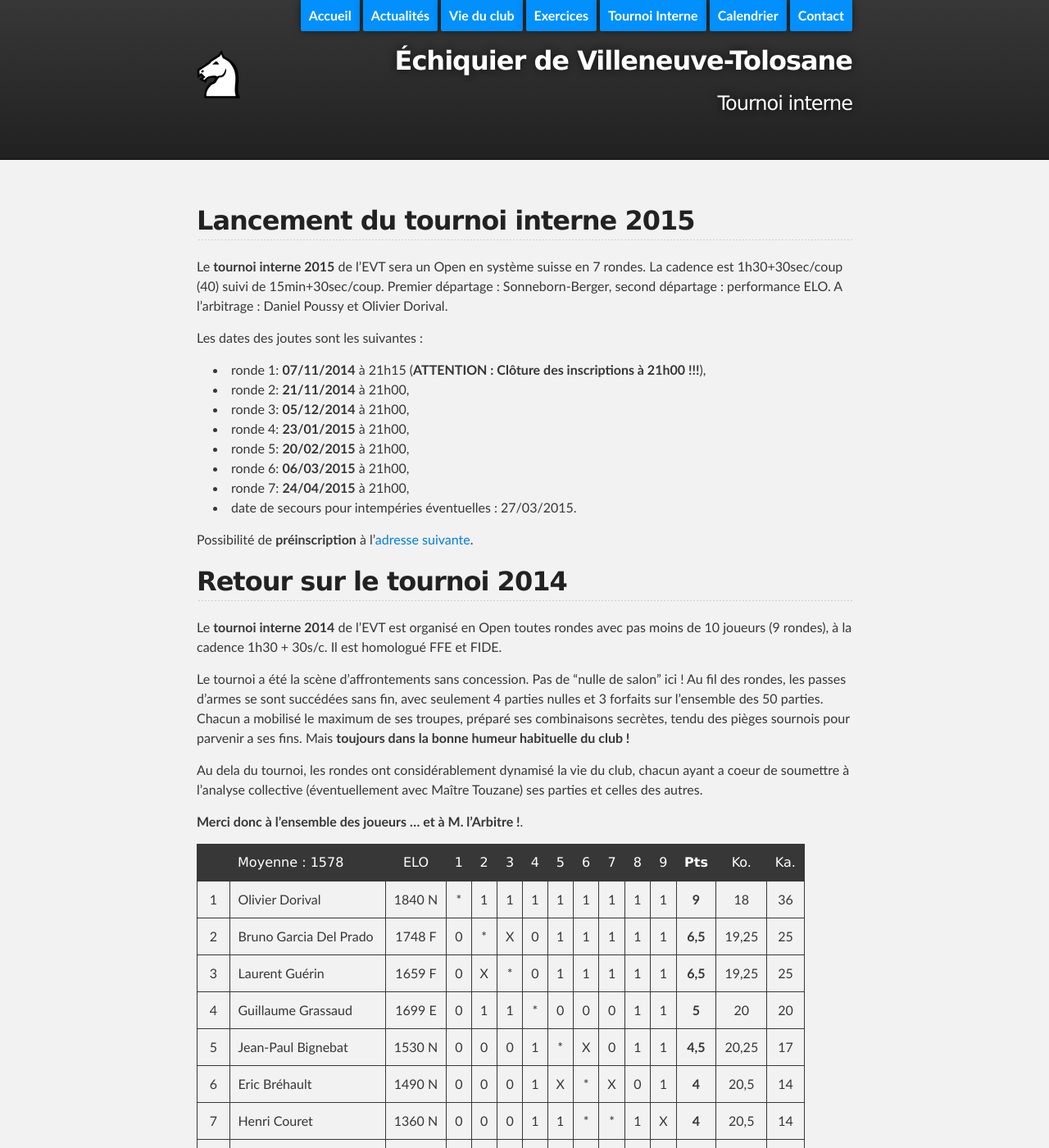
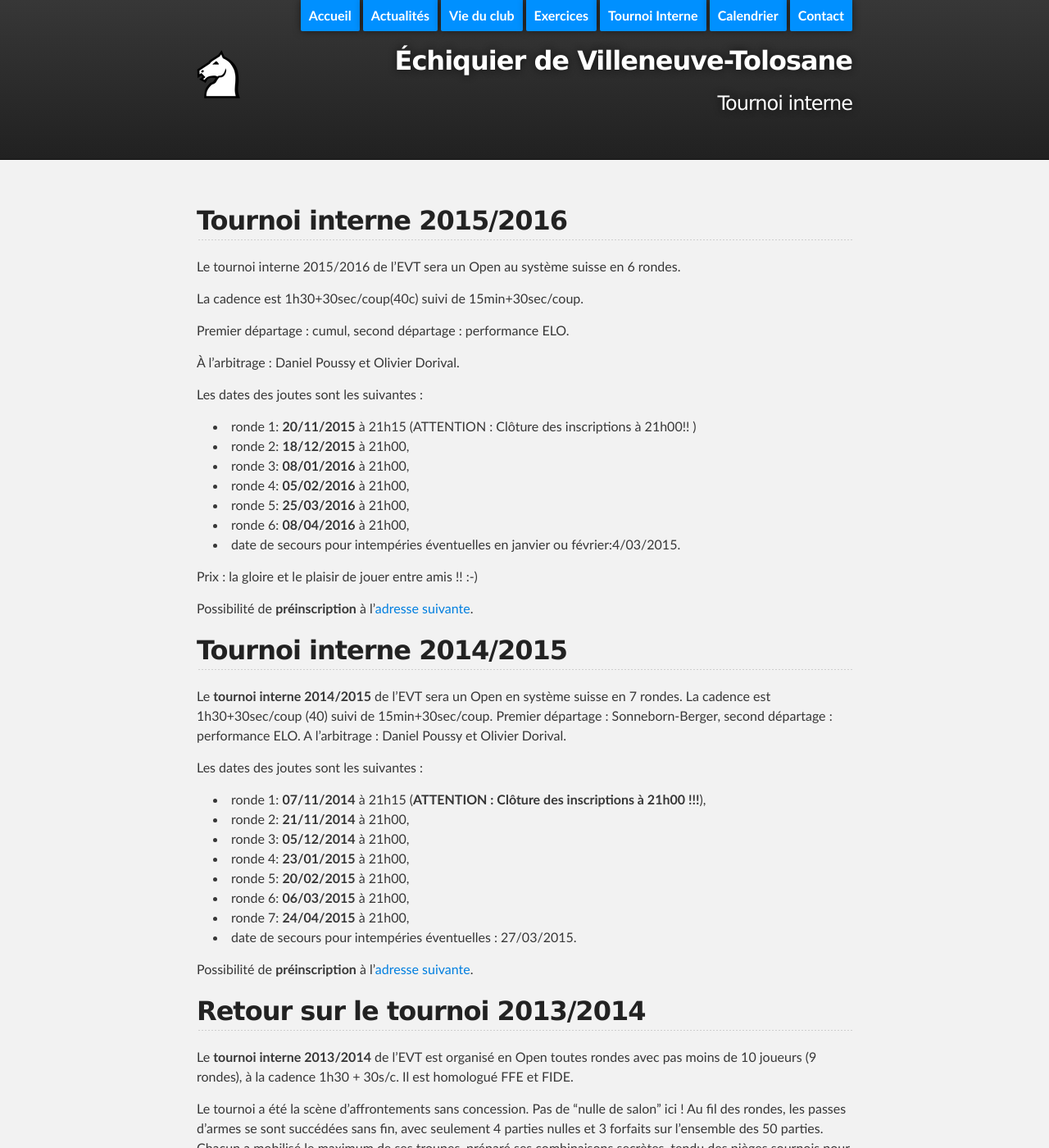
Before and after one commit to echiquier-villeneuve-tolosane/echiquier-villeneuve-tolosane.github.io, a Jekyll site: the page built from tournoiinterne.md, in a window 1280 px wide and 1400 px high. Shown: the whole window at 82% size. Built offline with Jekyll 4.4.1, drawn with Linux system fonts in a browser that asks for light colours; nearby versions of some CDN libraries.

Commit message:
update tournoi interne

```diff
--- a/tournoiinterne.md
+++ b/tournoiinterne.md
@@ -5,9 +5,34 @@ title: Tournoi interne
 published: true
 ---
 
-## Lancement du tournoi interne 2015
 
-Le **tournoi interne 2015** de l'EVT sera un Open en système suisse en 7 rondes. La cadence est 1h30+30sec/coup (40) suivi de 15min+30sec/coup. Premier départage : Sonneborn-Berger, second départage : performance ELO. A l'arbitrage : Daniel Poussy et Olivier Dorival.
+## Tournoi interne 2015/2016
+
+Le tournoi interne 2015/2016 de l’EVT sera un Open au système suisse en 6 rondes.
+
+La cadence est 1h30+30sec/coup(40c) suivi de 15min+30sec/coup.
+
+Premier départage : cumul, second départage : performance ELO.
+
+À l’arbitrage : Daniel Poussy et Olivier Dorival.
+
+Les dates des joutes sont les suivantes :
+
+- ronde 1: **20/11/2015** à 21h15 (ATTENTION : Clôture des inscriptions à 21h00!! )
+- ronde 2: **18/12/2015** à 21h00,
+- ronde 3: **08/01/2016** à 21h00,
+- ronde 4: **05/02/2016** à 21h00,
+- ronde 5: **25/03/2016** à 21h00,
+- ronde 6: **08/04/2016** à 21h00,
+- date de secours pour intempéries éventuelles en janvier ou février:4/03/2015.
+
+Prix : la gloire et le plaisir de jouer entre amis !! :-)
+
+Possibilité de **préinscription** à l'[adresse suivante](mailto:echecsvilleneuve@gmail.com).
+
+## Tournoi interne 2014/2015
+
+Le **tournoi interne 2014/2015** de l'EVT sera un Open en système suisse en 7 rondes. La cadence est 1h30+30sec/coup (40) suivi de 15min+30sec/coup. Premier départage : Sonneborn-Berger, second départage : performance ELO. A l'arbitrage : Daniel Poussy et Olivier Dorival.
 
 Les dates des joutes sont les suivantes :
 
@@ -22,9 +47,9 @@ Les dates des joutes sont les suivantes :
 
 Possibilité de **préinscription** à l'[adresse suivante](mailto:echecsvilleneuve@gmail.com).
 
-## Retour sur le tournoi 2014
+## Retour sur le tournoi 2013/2014
 
-Le **tournoi interne 2014** de l'EVT est organisé en Open toutes rondes avec pas moins de 10 joueurs (9 rondes), à la cadence 1h30 + 30s/c. Il est homologué FFE et FIDE.
+Le **tournoi interne 2013/2014** de l'EVT est organisé en Open toutes rondes avec pas moins de 10 joueurs (9 rondes), à la cadence 1h30 + 30s/c. Il est homologué FFE et FIDE.
 
 Le tournoi a été la scène d'affrontements sans concession. Pas de "nulle de salon" ici ! Au fil des rondes, les passes d'armes se sont succédées sans fin, avec seulement 4 parties nulles et 3 forfaits sur l'ensemble des 50 parties. Chacun a mobilisé le maximum de ses troupes, préparé ses combinaisons secrètes, tendu des pièges sournois pour parvenir a ses fins. Mais **toujours dans la bonne humeur habituelle du club !**
 
```
